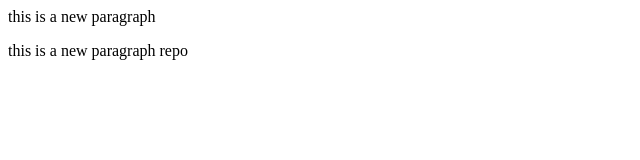
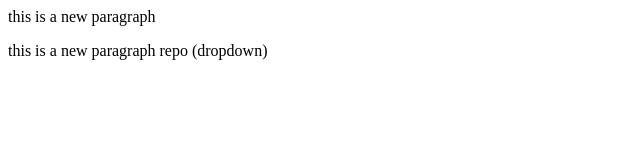
Before and after one commit to Abhay-kashyap/localrepo, a plain HTML site: page index.html in a window 1280 px wide. Shown: the full height of the page, 0-640 px from the left. Drawn offline with Linux system fonts and the light colour scheme.

Commit message:
add dropdown

```diff
--- a/index.html
+++ b/index.html
@@ -1,2 +1,2 @@
 <p>this is a new paragraph</p>
-<p>this is a new paragraph repo </p>
+<p>this is a new paragraph repo (dropdown) </p>
```
